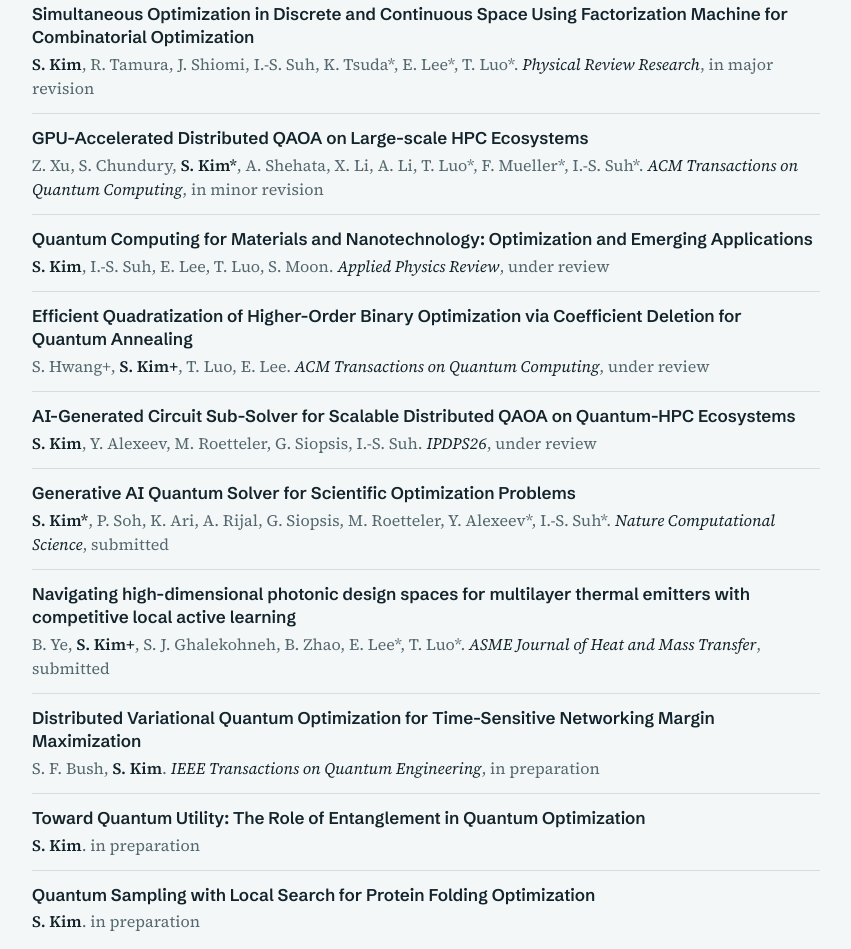
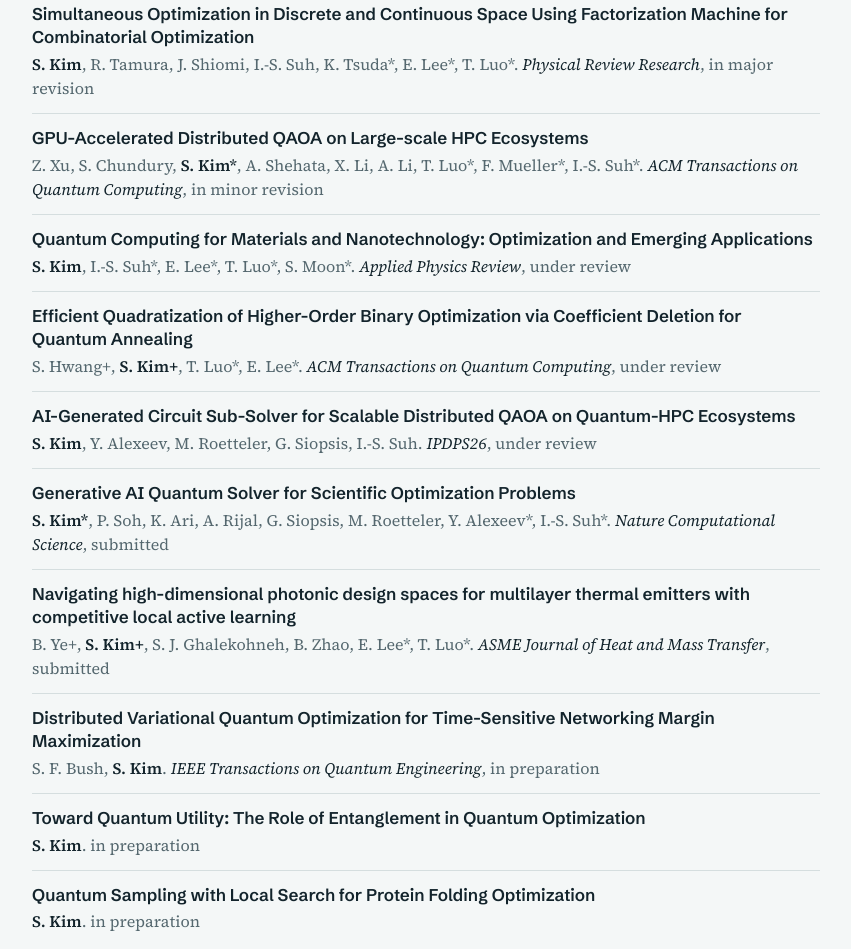
Before and after one commit to Seongmin-Kim-ornl/skim.github.io, a plain HTML site: page index.html in a window 1280 px wide. Shown: the part 7906-8855 px from the top of the page, without its empty margins (352-1203 px from the left). Drawn offline with Linux system fonts and the light colour scheme.

Commit message:
Update index.html

```diff
--- a/index.html
+++ b/index.html
@@ -384,7 +384,7 @@
     <div>
       <h3>Keynote, invited, and tutorial talks</h3>
       <ul class="rows">
-        <li><span class="when">Jun 2026</span><span class="what"><strong>Integration of quantum computing, artificial intelligence, and high-performance computing for accelerating materials discovery</strong><span>Keynote, WISER Summer Quantum Program (virtual)</span></span></li>
+        <li><span class="when">Jun 2026</span><span class="what"><strong>Integration of quantum computing, artificial intelligence, and high-performance computing for accelerating materials discovery</strong><span>Keynote, WISER Summer Quantum Program</span></span></li>
         <li><span class="when">Mar 2026</span><span class="what"><strong>Accelerating scientific discovery through the integration of quantum computing, AI, and HPC</strong><span>Guest lecture, University of Notre Dame</span></span></li>
         <li><span class="when">Sep 2025</span><span class="what"><strong>Large-scale optimization challenges on hybrid HPC quantum systems</strong><span>Invited talk, IEEE QCE 2025, Albuquerque</span></span></li>
         <li><span class="when">Sep 2025</span><span class="what"><strong>Distributed variational optimization algorithms on large-scale quantum-HPC ecosystems</strong><span>Invited talk, IEEE QCE 2025, Albuquerque</span></span></li>
@@ -536,11 +536,11 @@ const PUBS = [
 const WORK = [
   {t:"Simultaneous Optimization in Discrete and Continuous Space Using Factorization Machine for Combinatorial Optimization",a:"S. Kim, R. Tamura, J. Shiomi, I.-S. Suh, K. Tsuda*, E. Lee*, T. Luo*",v:"Physical Review Research",s:"in major revision"},
   {t:"GPU-Accelerated Distributed QAOA on Large-scale HPC Ecosystems",a:"Z. Xu, S. Chundury, S. Kim*, A. Shehata, X. Li, A. Li, T. Luo*, F. Mueller*, I.-S. Suh*",v:"ACM Transactions on Quantum Computing",s:"in minor revision"},
-  {t:"Quantum Computing for Materials and Nanotechnology: Optimization and Emerging Applications",a:"S. Kim, I.-S. Suh, E. Lee, T. Luo, S. Moon",v:"Applied Physics Review",s:"under review"},
-  {t:"Efficient Quadratization of Higher-Order Binary Optimization via Coefficient Deletion for Quantum Annealing",a:"S. Hwang+, S. Kim+, T. Luo, E. Lee",v:"ACM Transactions on Quantum Computing",s:"under review"},
+  {t:"Quantum Computing for Materials and Nanotechnology: Optimization and Emerging Applications",a:"S. Kim, I.-S. Suh*, E. Lee*, T. Luo*, S. Moon*",v:"Applied Physics Review",s:"under review"},
+  {t:"Efficient Quadratization of Higher-Order Binary Optimization via Coefficient Deletion for Quantum Annealing",a:"S. Hwang+, S. Kim+, T. Luo*, E. Lee*",v:"ACM Transactions on Quantum Computing",s:"under review"},
   {t:"AI-Generated Circuit Sub-Solver for Scalable Distributed QAOA on Quantum-HPC Ecosystems",a:"S. Kim, Y. Alexeev, M. Roetteler, G. Siopsis, I.-S. Suh",v:"IPDPS26",s:"under review"},
   {t:"Generative AI Quantum Solver for Scientific Optimization Problems",a:"S. Kim*, P. Soh, K. Ari, A. Rijal, G. Siopsis, M. Roetteler, Y. Alexeev*, I.-S. Suh*",v:"Nature Computational Science",s:"submitted"},
-  {t:"Navigating high-dimensional photonic design spaces for multilayer thermal emitters with competitive local active learning",a:"B. Ye, S. Kim+, S. J. Ghalekohneh, B. Zhao, E. Lee*, T. Luo*",v:"ASME Journal of Heat and Mass Transfer",s:"submitted"},
+  {t:"Navigating high-dimensional photonic design spaces for multilayer thermal emitters with competitive local active learning",a:"B. Ye+, S. Kim+, S. J. Ghalekohneh, B. Zhao, E. Lee*, T. Luo*",v:"ASME Journal of Heat and Mass Transfer",s:"submitted"},
   {t:"Distributed Variational Quantum Optimization for Time-Sensitive Networking Margin Maximization",a:"S. F. Bush, S. Kim",v:"IEEE Transactions on Quantum Engineering",s:"in preparation"},
   {t:"Toward Quantum Utility: The Role of Entanglement in Quantum Optimization",a:"S. Kim",s:"in preparation"},
   {t:"Quantum Sampling with Local Search for Protein Folding Optimization",a:"S. Kim",s:"in preparation"}
```
